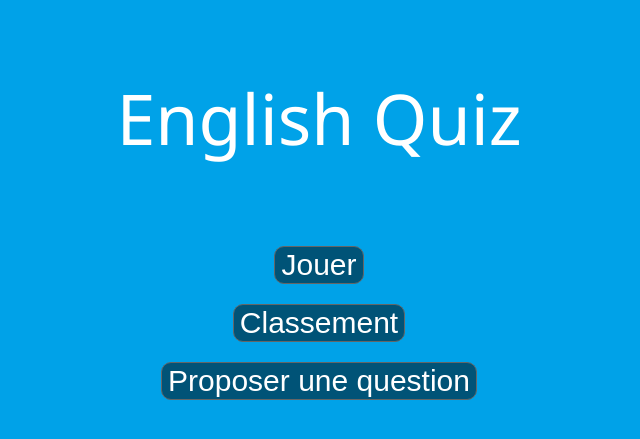
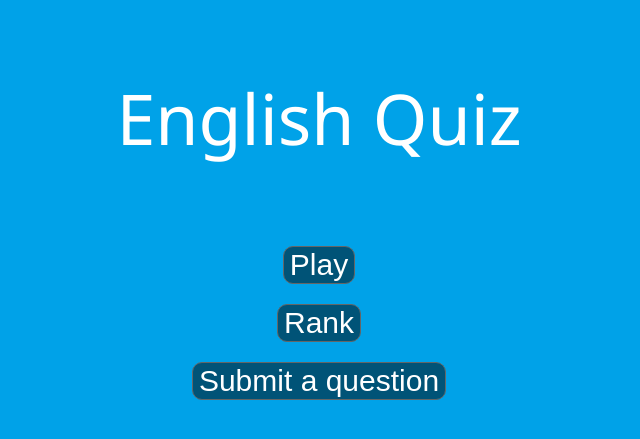
Before and after one commit to paulcottin/projetAnglais, a PHP site: page /accueil.php in a window 1280 px wide. Shown: the top 439 px of the page, without its empty margins (321-961 px from the left). Run offline with PHP 8.4, Linux system fonts and the light colour scheme.

Commit message:
petites modifs

```diff
--- a/englishQuiz/accueil.php
+++ b/englishQuiz/accueil.php
@@ -8,9 +8,9 @@
     <body>
     <p class="centerWhite70">English Quiz</p>
         <div class="align">
-            <input type="button" class="button" name="choix" value="Jouer"/><br/>
-            <input type="button" class="button" name="choix" value="Classement"/><br/>
-            <input type="button" class="button" name="choix" value="Proposer une question"/><br/>
+            <input type="button" class="button" name="choix" value="Play"/><br/>
+            <input type="button" class="button" name="choix" value="Rank"/><br/>
+            <input type="button" class="button" name="choix" value="Submit a question"/><br/>
         </div>
     </body>
 </html>
```
Also changed, not shown: englishQuiz/questions.php (+9 -1 lines).
